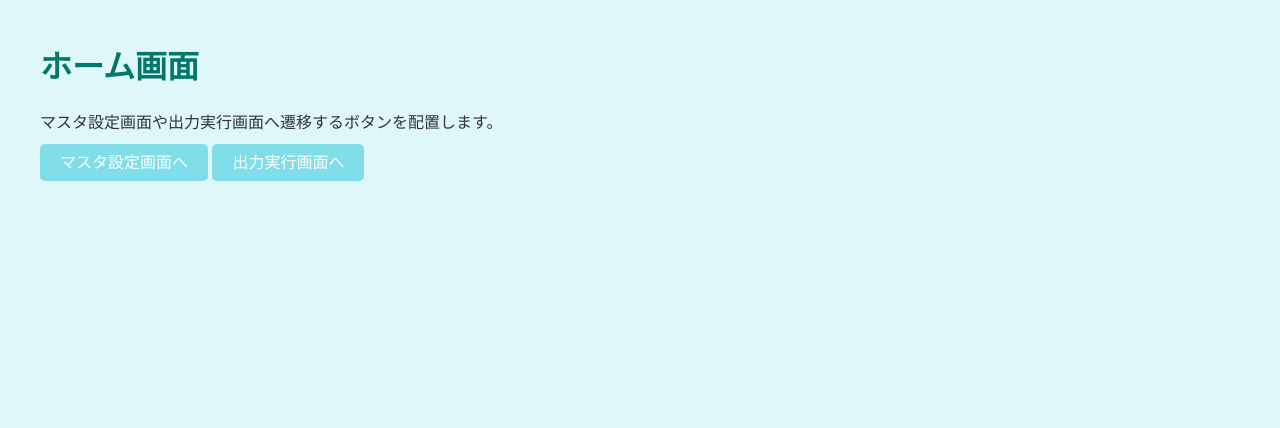
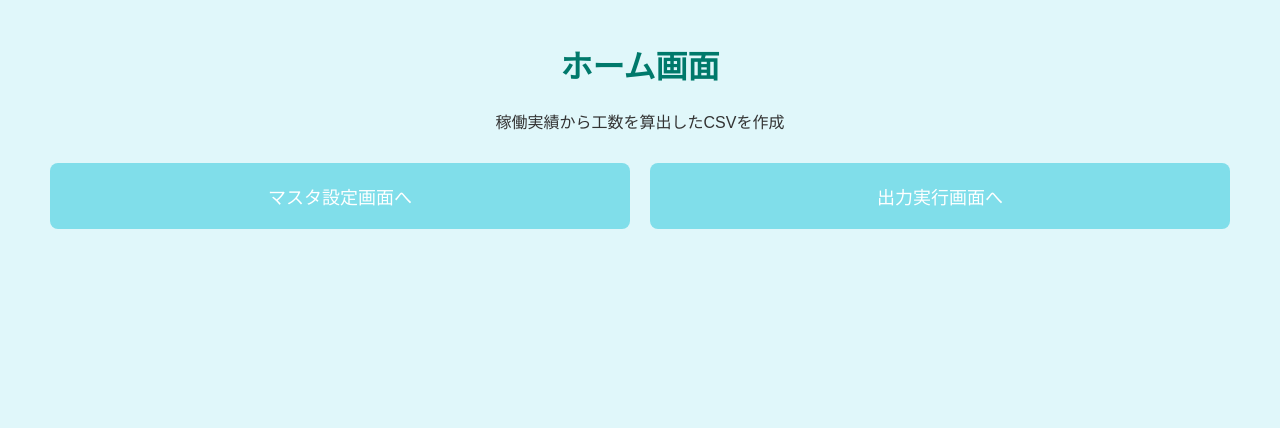
Before and after one commit to hayato1018/OperationRecordSite, a Django app: page / in a window 1280 px wide. Shown: the top 428 px of the page. Run offline with Django 5.2, Linux system fonts and the light colour scheme.

Commit message:
ホーム画面のボタン表示を変更

```diff
--- a/app/templates/app/home.html
+++ b/app/templates/app/home.html
@@ -7,13 +7,46 @@
     <meta name="viewport" content="width=device-width, initial-scale=1.0">
     <title>ホーム画面</title>
     <link rel="stylesheet" href="{% static 'app/style.css' %}">
+    <style>
+        .container {
+            text-align: center;
+            margin: 0 auto;
+            padding: 20px;
+        }
+
+        .button-container {
+            display: flex;
+            justify-content: space-between;
+            margin-top: 30px;
+        }
+
+        .btn-large {
+            flex: 1; /* ボタンを均等に広げる */
+            padding: 20px;
+            font-size: 18px;
+            text-align: center;
+            background-color: #80deea;
+            color: #fff;
+            text-decoration: none;
+            border-radius: 8px;
+            margin: 0 10px;
+        }
+
+        .btn-large:hover {
+            background-color: #4dd0e1;
+        }
+    </style>
 </head>
 <body>
     <div class="container">
         <h1>ホーム画面</h1>
-        <p>マスタ設定画面や出力実行画面へ遷移するボタンを配置します。</p>
-        <a href="{% url 'master' %}" class="btn">マスタ設定画面へ</a>
-        <a href="{% url 'confirm_master' %}" class="btn">出力実行画面へ</a>
+        <p>稼働実績から工数を算出したCSVを作成</p>
+
+        <!-- ボタンを左右に配置するためのラッパー -->
+        <div class="button-container">
+            <a href="{% url 'master' %}" class="btn-large">マスタ設定画面へ</a>
+            <a href="{% url 'confirm_master' %}" class="btn-large">出力実行画面へ</a>
+        </div>
     </div>
 
     <footer>
```
Also changed, not shown: app/templates/app/master.html (line endings or trailing spaces), app/templates/app/output.html (line endings or trailing spaces).
